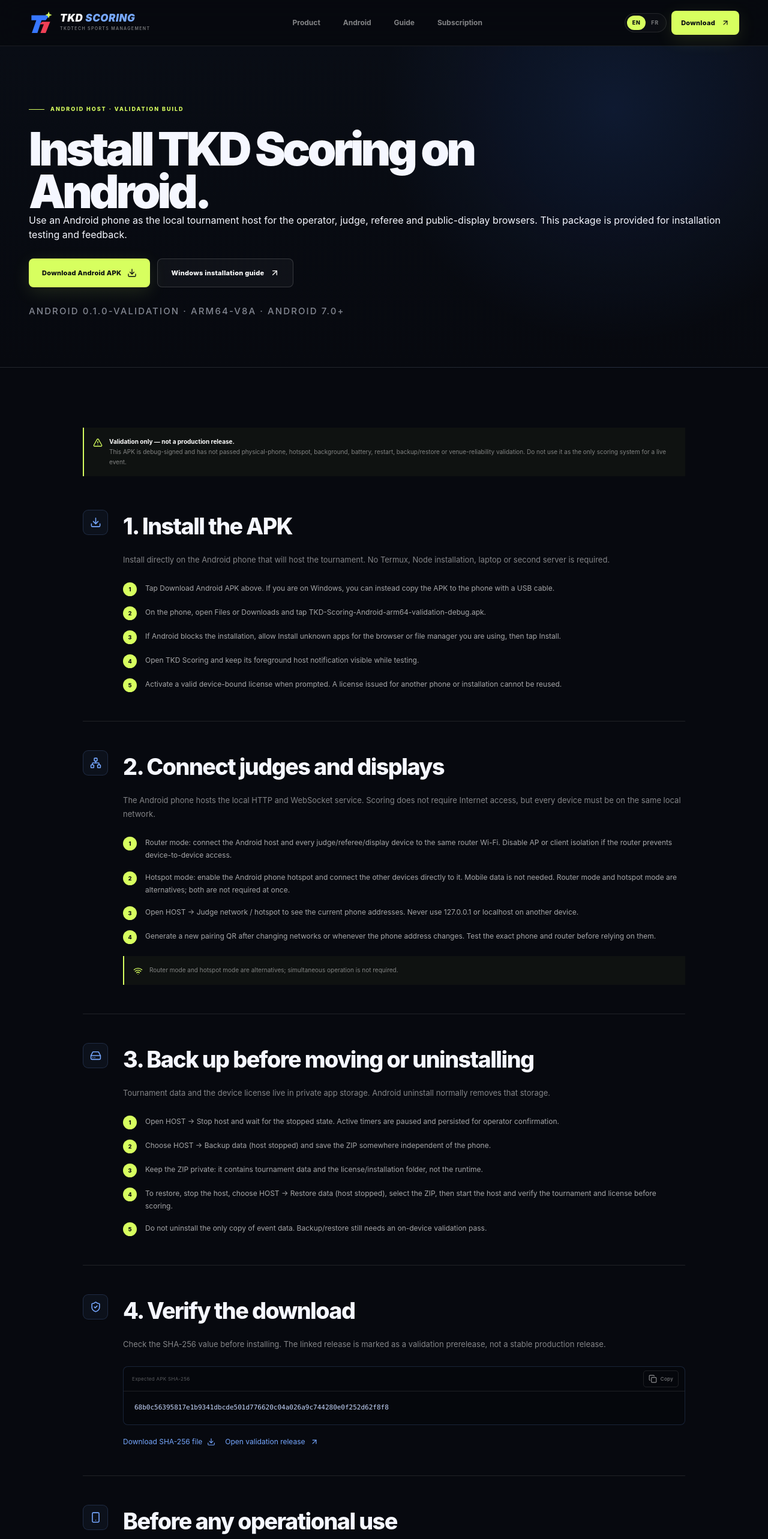
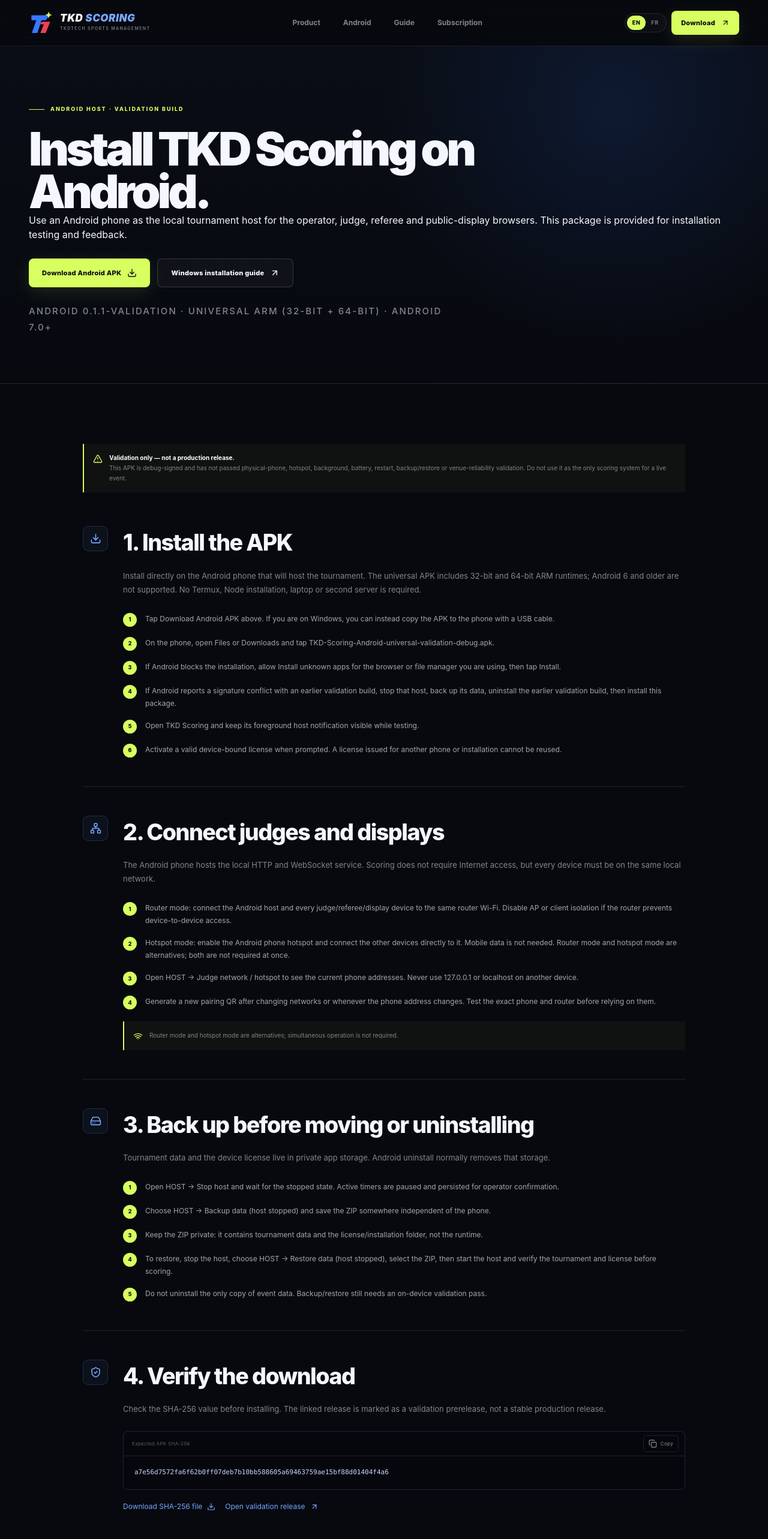
Before and after one commit to adamaghzad/tkd-scoring, a Next.js app: page /android in a window 1280 px wide. Shown: the top 2566 px of the page at 60% size. Built offline with nearby package versions, Linux system fonts and the light colour scheme.

Commit message:
Publish universal ARM Android validation package

```diff
--- a/components/android-content.tsx
+++ b/components/android-content.tsx
@@ -4,7 +4,7 @@
 import { AlertTriangle, ArrowUpRight, Check, Download, HardDrive, Network, ShieldCheck, Smartphone, Wifi } from 'lucide-react';
 import { CopyButton } from './copy-button';
 import { useLanguage } from '@/lib/i18n';
-import { androidChecksum, androidChecksumUrl, androidDownloadUrl, androidReleaseUrl, androidVersion } from '@/lib/site';
+import { androidApkFilename, androidChecksum, androidChecksumUrl, androidDownloadUrl, androidReleaseUrl, androidVersion } from '@/lib/site';
 
 const copy = {
   en: {
@@ -13,15 +13,16 @@
     intro: 'Use an Android phone as the local tournament host for the operator, judge, referee and public-display browsers. This package is provided for installation testing and feedback.',
     download: 'Download Android APK',
     guide: 'Windows installation guide',
-    meta: `Android ${androidVersion} · arm64-v8a · Android 7.0+`,
+    meta: `Android ${androidVersion} · universal ARM (32-bit + 64-bit) · Android 7.0+`,
     warningTitle: 'Validation only — not a production release.',
     warning: 'This APK is debug-signed and has not passed physical-phone, hotspot, background, battery, restart, backup/restore or venue-reliability validation. Do not use it as the only scoring system for a live event.',
     installTitle: '1. Install the APK',
-    installIntro: 'Install directly on the Android phone that will host the tournament. No Termux, Node installation, laptop or second server is required.',
+    installIntro: 'Install directly on the Android phone that will host the tournament. The universal APK includes 32-bit and 64-bit ARM runtimes; Android 6 and older are not supported. No Termux, Node installation, laptop or second server is required.',
     installSteps: [
       'Tap Download Android APK above. If you are on Windows, you can instead copy the APK to the phone with a USB cable.',
-      'On the phone, open Files or Downloads and tap TKD-Scoring-Android-arm64-validation-debug.apk.',
+      `On the phone, open Files or Downloads and tap ${androidApkFilename}.`,
       'If Android blocks the installation, allow Install unknown apps for the browser or file manager you are using, then tap Install.',
+      'If Android reports a signature conflict with an earlier validation build, stop that host, back up its data, uninstall the earlier validation build, then install this package.',
       'Open TKD Scoring and keep its foreground host notification visible while testing.',
       'Activate a valid device-bound license when prompted. A license issued for another phone or installation cannot be reused.',
     ],
@@ -63,15 +64,16 @@
     intro: 'Utilisez un téléphone Android comme hôte local pour l’opérateur, les juges, l’arbitre et les écrans publics. Ce package est fourni pour tester l’installation et recueillir vos retours.',
     download: 'Télécharger l’APK Android',
     guide: 'Guide d’installation Windows',
-    meta: `Android ${androidVersion} · arm64-v8a · Android 7.0+`,
+    meta: `Android ${androidVersion} · ARM universel (32 bits + 64 bits) · Android 7.0+`,
     warningTitle: 'Validation uniquement — pas une version de production.',
     warning: 'Cet APK est signé avec une clé de débogage et n’a pas encore validé les tests sur téléphone, point d’accès, arrière-plan, batterie, redémarrage, sauvegarde/restauration ou gymnase. Ne l’utilisez pas comme unique système de scoring lors d’un événement.',
     installTitle: '1. Installer l’APK',
-    installIntro: 'Installez-le directement sur le téléphone Android qui hébergera le tournoi. Termux, Node, un ordinateur ou un second serveur ne sont pas nécessaires.',
+    installIntro: 'Installez-le directement sur le téléphone Android qui hébergera le tournoi. L’APK universel contient les runtimes ARM 32 bits et 64 bits ; Android 6 et les versions antérieures ne sont pas compatibles. Termux, Node, un ordinateur ou un second serveur ne sont pas nécessaires.',
     installSteps: [
       'Touchez Télécharger l’APK Android ci-dessus. Sous Windows, vous pouvez aussi copier l’APK sur le téléphone avec un câble USB.',
-      'Sur le téléphone, ouvrez Fichiers ou Téléchargements puis touchez TKD-Scoring-Android-arm64-validation-debug.apk.',
+      `Sur le téléphone, ouvrez Fichiers ou Téléchargements puis touchez ${androidApkFilename}.`,
       'Si Android bloque l’installation, autorisez Installer des applications inconnues pour le navigateur ou le gestionnaire de fichiers utilisé, puis touchez Installer.',
+      'Si Android signale un conflit de signature avec une ancienne version de validation, arrêtez cet hôte, sauvegardez ses données, désinstallez l’ancienne version de validation, puis installez ce package.',
       'Ouvrez TKD Scoring et gardez la notification d’hôte au premier plan visible pendant les tests.',
       'Activez une licence valide liée à l’appareil lorsque demandé. Une licence délivrée pour un autre téléphone ou une autre installation ne peut pas être réutilisée.',
     ],
--- a/lib/site.ts
+++ b/lib/site.ts
@@ -7,11 +7,12 @@
 export const downloadUrl = `https://github.com/adamaghzad/TKDtech/releases/download/desktop-v${desktopVersion}/TKD-Scoring-Windows-x64.zip`;
 export const checksumUrl = `${downloadUrl}.sha256`;
 export const checksum = '5cec14e95b6696be0d630b59c2334bf3c826ddfdfa1857da705fc0f6d0271452';
-export const androidVersion = '0.1.0-validation';
+export const androidVersion = '0.1.1-validation';
+export const androidApkFilename = 'TKD-Scoring-Android-universal-validation-debug.apk';
 export const androidReleaseUrl = `https://github.com/adamaghzad/TKDtech/releases/tag/android-v${androidVersion}`;
-export const androidDownloadUrl = `https://github.com/adamaghzad/TKDtech/releases/download/android-v${androidVersion}/TKD-Scoring-Android-arm64-validation-debug.apk`;
+export const androidDownloadUrl = `https://github.com/adamaghzad/TKDtech/releases/download/android-v${androidVersion}/${androidApkFilename}`;
 export const androidChecksumUrl = `${androidDownloadUrl}.sha256`;
-export const androidChecksum = '68b0c56395817e1b9341dbcde501d776620c04a026a9c744280e0f252d62f8f8';
+export const androidChecksum = 'a7e56d7572fa6f62b0ff07deb7b10bb588605a69463759ae15bf88d01404f4a6';
 export const salesEmail = 'adam.aghzaf@gmail.com';
 export const salesWhatsApp = '212614192699';
 
--- a/public/sw.js
+++ b/public/sw.js
@@ -1,4 +1,4 @@
-const CACHE = 'tkd-scoring-site-v3';
+const CACHE = 'tkd-scoring-site-v4';
 const ROOT = '/tkd-scoring';
 const SHELL = [`${ROOT}/`, `${ROOT}/android/`, `${ROOT}/guide/`, `${ROOT}/subscription/`, `${ROOT}/assets/icon.svg`];
 self.addEventListener('install', (event) => { event.waitUntil(caches.open(CACHE).then((cache) => cache.addAll(SHELL)).then(() => self.skipWaiting())); });
```
Also changed, not shown: 2 other files (tests, documents, lock files or other folders).
